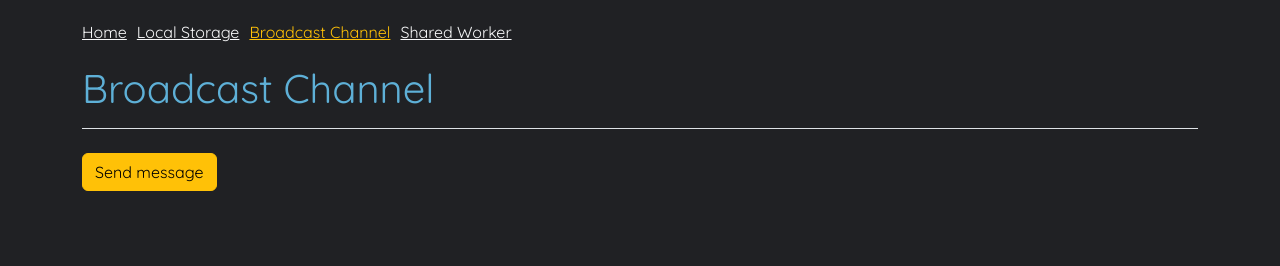
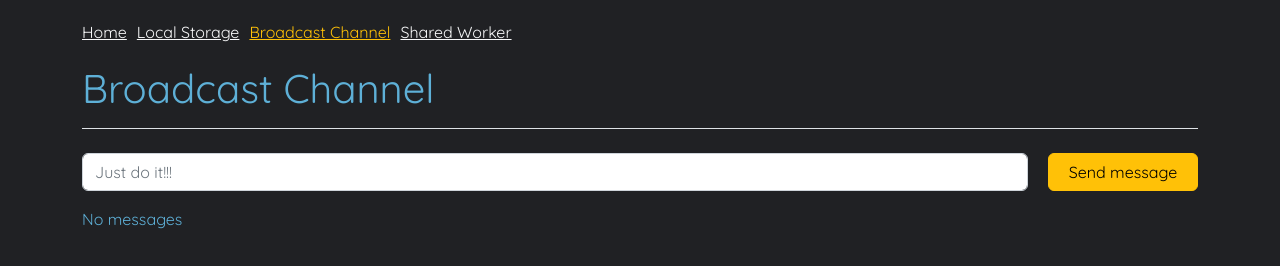
Before and after one commit to ros003/communicate-across-browser-tabs, a website built with Parcel: page src/pages/broadcastchannel/index.html in a window 1280 px wide. Built offline with nearby package versions, Linux system fonts and the light colour scheme.

```diff
--- a/src/pages/broadcastchannel/index.html
+++ b/src/pages/broadcastchannel/index.html
@@ -18,9 +18,19 @@
 
 		<h1 class="border-bottom pb-3 mb-4">Broadcast Channel</h1>
 
-		<div class="mt-4">
-			<button id="sendMessage" type="button" class="btn btn-warning">Send message</button>
-		</div>
+		<form id="messageForm">
+			<div>
+				<div class="d-flex mb-3">
+					<input id="messageText" type="text" name="message" class="form-control" placeholder="Just do it!!!">
+
+					<button id="sendMessage" type="submit" class="btn btn-warning">Send message</button>
+				</div>
+			</div>
+		</form>
+
+		<div id="messagesPlaceholder">No messages</div>
+
+		<ul id="messagesList" class="list-group"></ul>
 	</div>
 </body>
 </html>
```
Also changed, not shown: src/pages/sharedworker/index.html (+13 -3 lines), README.md.
